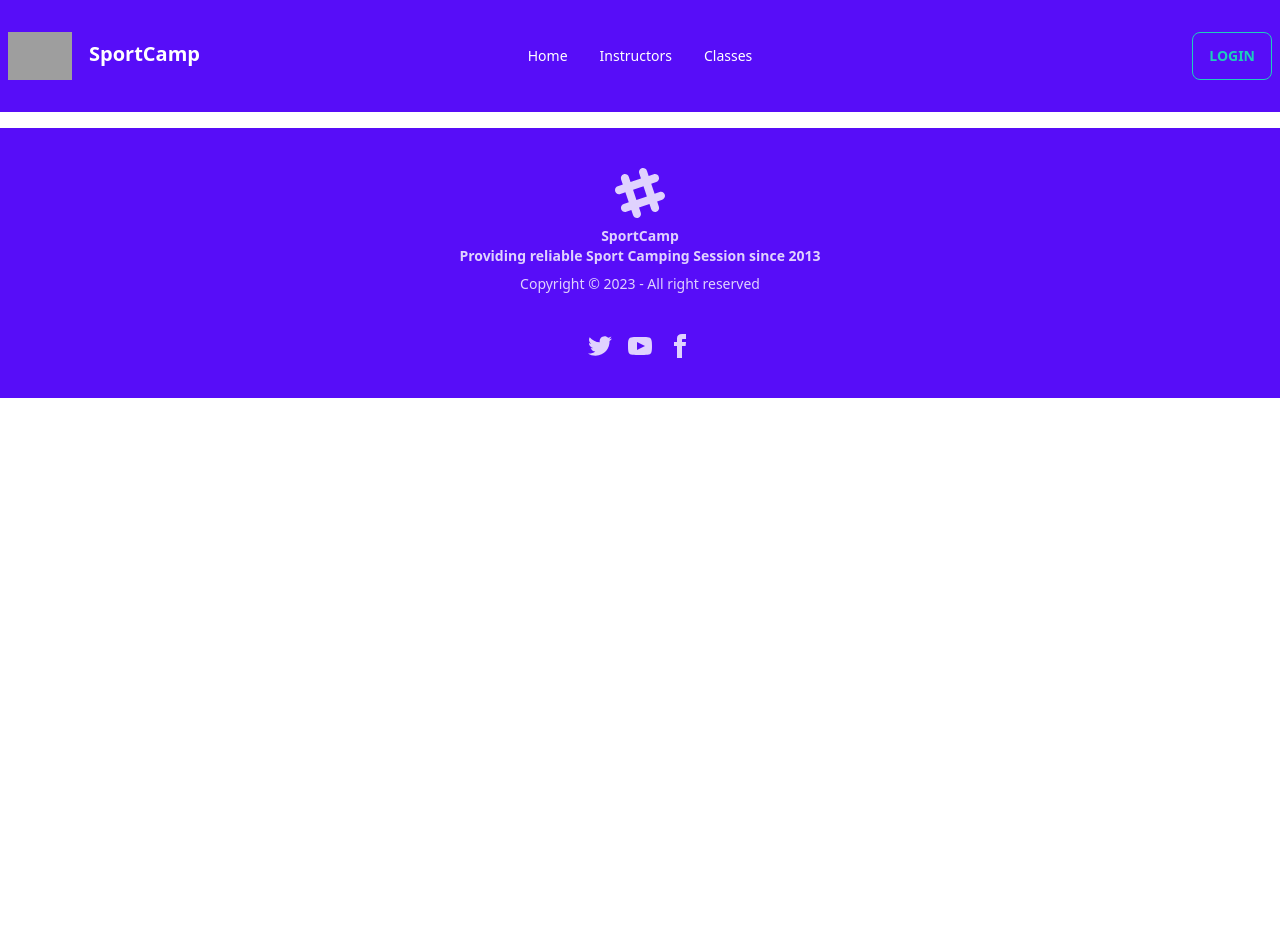
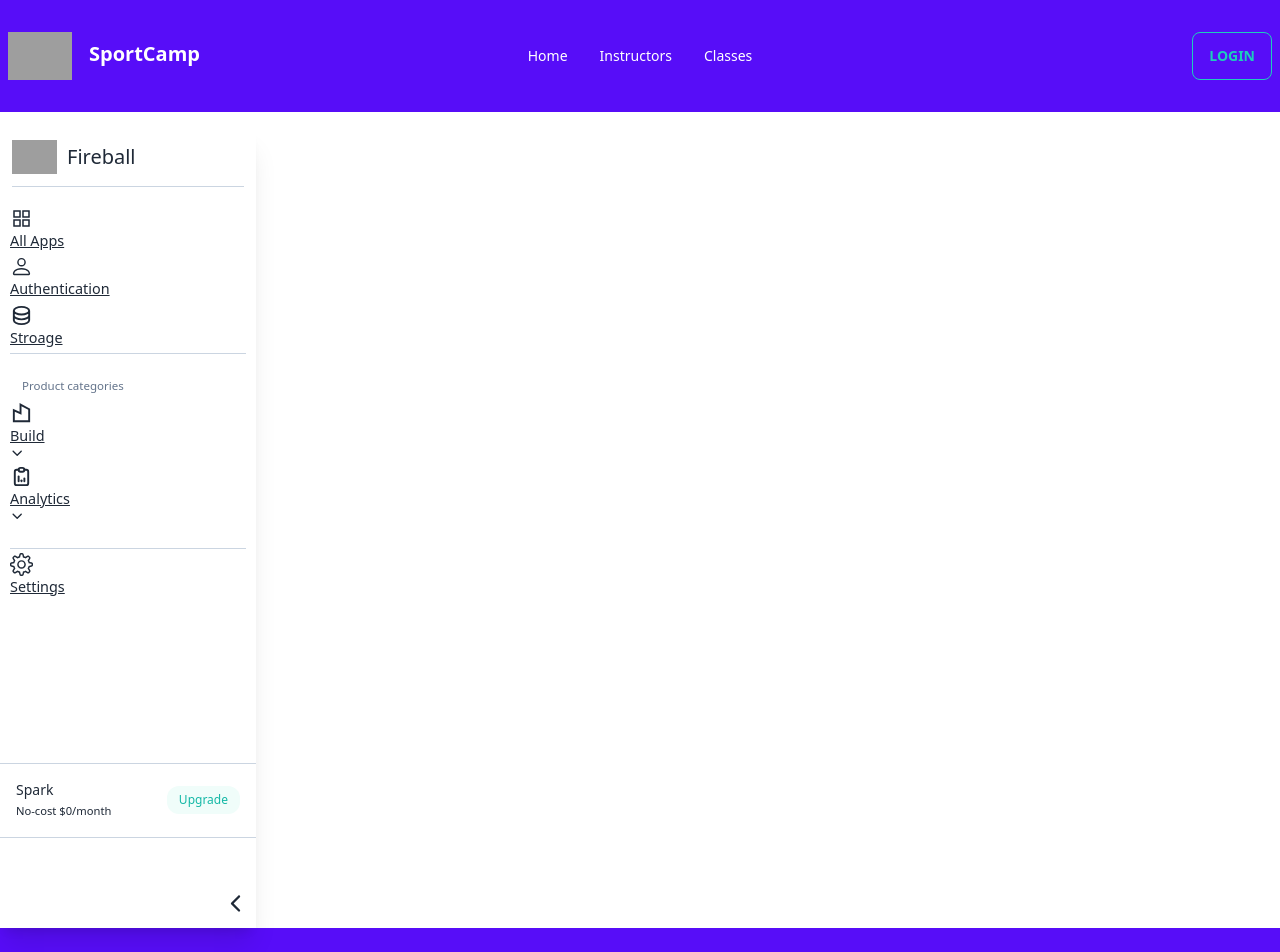
Before and after one commit to EftekharAlam2/SportCamp-Client-Side, a React (Vite) app: page / in a window 1280 px wide. Shown: the top 952 px of the page. Before the commit the page ends 800 px from the top, so only its background shows below. Built offline with nearby package versions, Linux system fonts and the light colour scheme; no server answers; grey boxes are pictures that could not be loaded.

Commit message:
sidebar added

```diff
--- a/package.json
+++ b/package.json
@@ -11,12 +11,14 @@
   },
   "dependencies": {
     "firebase": "^10.0.0",
+    "framer-motion": "^10.15.2",
     "localforage": "^1.10.0",
     "match-sorter": "^6.3.1",
     "react": "^18.2.0",
     "react-dom": "^18.2.0",
     "react-helmet-async": "^1.3.0",
     "react-icons": "^4.10.1",
+    "react-responsive": "^9.0.2",
     "react-router-dom": "^6.13.0",
     "sort-by": "^0.0.2",
     "sweetalert2": "^11.7.12"
--- a/src/App.jsx
+++ b/src/App.jsx
@@ -2,6 +2,7 @@
 import Footer from "./Pages/SharedPage/Footer";
 import NavBar from "./Pages/SharedPage/NavBar";
 import { Helmet } from "react-helmet-async";
+import Sidebar from "./Pages/SharedPage/Index";
 
 function App() {
   return (
@@ -10,6 +11,7 @@
         <title>SportCamp | Home</title>
       </Helmet>
       <NavBar></NavBar>
+      <Sidebar></Sidebar>
       <Outlet></Outlet>
       <Footer></Footer>
     </>
--- /dev/null
+++ b/src/Pages/SharedPage/Index.jsx
@@ -0,0 +1,191 @@
+import { useEffect, useState } from "react";
+import { useRef } from "react";
+import SubMenu from "./SubMenu";
+import { motion } from "framer-motion";
+
+import { IoIosArrowBack } from "react-icons/io";
+import { SlSettings } from "react-icons/sl";
+import { AiOutlineAppstore } from "react-icons/ai";
+import { BsPerson } from "react-icons/bs";
+import { HiOutlineDatabase } from "react-icons/hi";
+import { TbReportAnalytics } from "react-icons/tb";
+import { RiBuilding3Line } from "react-icons/ri";
+import { useMediaQuery } from "react-responsive";
+import { MdMenu } from "react-icons/md";
+import { NavLink, useLocation } from "react-router-dom";
+
+const Sidebar = () => {
+  let isTabletMid = useMediaQuery({ query: "(max-width: 768px)" });
+  const [open, setOpen] = useState(isTabletMid ? false : true);
+  const sidebarRef = useRef();
+  const { pathname } = useLocation();
+
+  useEffect(() => {
+    if (isTabletMid) {
+      setOpen(false);
+    } else {
+      setOpen(true);
+    }
+  }, [isTabletMid]);
+
+  useEffect(() => {
+    isTabletMid && setOpen(false);
+  }, [pathname]);
+
+  const Nav_animation = isTabletMid
+    ? {
+        open: {
+          x: 0,
+          width: "16rem",
+          transition: {
+            damping: 40,
+          },
+        },
+        closed: {
+          x: -250,
+          width: 0,
+          transition: {
+            damping: 40,
+            delay: 0.15,
+          },
+        },
+      }
+    : {
+        open: {
+          width: "16rem",
+          transition: {
+            damping: 40,
+          },
+        },
+        closed: {
+          width: "4rem",
+          transition: {
+            damping: 40,
+          },
+        },
+      };
+
+  const subMenusList = [
+    {
+      name: "build",
+      icon: RiBuilding3Line,
+      menus: ["auth", "app settings", "stroage", "hosting"],
+    },
+    {
+      name: "analytics",
+      icon: TbReportAnalytics,
+      menus: ["dashboard", "realtime", "events"],
+    },
+  ];
+
+  return (
+    <div>
+      <div
+        onClick={() => setOpen(false)}
+        className={`md:hidden fixed inset-0 max-h-screen z-[998] bg-black/50 ${
+          open ? "block" : "hidden"
+        } `}
+      ></div>
+      <motion.div
+        ref={sidebarRef}
+        variants={Nav_animation}
+        initial={{ x: isTabletMid ? -250 : 0 }}
+        animate={open ? "open" : "closed"}
+        className=" bg-white text-gray shadow-xl z-[999] max-w-[16rem]  w-[16rem]
+            overflow-hidden md:relative fixed
+         h-screen "
+      >
+        <div className="flex items-center gap-2.5 font-medium border-b py-3 border-slate-300  mx-3">
+          <img
+            src="https://img.icons8.com/color/512/firebase.png"
+            width={45}
+            alt=""
+          />
+          <span className="text-xl whitespace-pre">Fireball</span>
+        </div>
+
+        <div className="flex flex-col  h-full">
+          <ul className="whitespace-pre px-2.5 text-[0.9rem] py-5 flex flex-col gap-1  font-medium overflow-x-hidden scrollbar-thin scrollbar-track-white scrollbar-thumb-slate-100   md:h-[68%] h-[70%]">
+            <li>
+              <NavLink to={"/"} className="link">
+                <AiOutlineAppstore size={23} className="min-w-max" />
+                All Apps
+              </NavLink>
+            </li>
+            <li>
+              <NavLink to={"/authentication"} className="link">
+                <BsPerson size={23} className="min-w-max" />
+                Authentication
+              </NavLink>
+            </li>
+            <li>
+              <NavLink to={"/stroage"} className="link">
+                <HiOutlineDatabase size={23} className="min-w-max" />
+                Stroage
+              </NavLink>
+            </li>
+
+            {(open || isTabletMid) && (
+              <div className="border-y py-5 border-slate-300 ">
+                <small className="pl-3 text-slate-500 inline-block mb-2">
+                  Product categories
+                </small>
+                {subMenusList?.map((menu) => (
+                  <div key={menu.name} className="flex flex-col gap-1">
+                    <SubMenu data={menu} />
+                  </div>
+                ))}
+              </div>
+            )}
+            <li>
+              <NavLink to={"/settings"} className="link">
+                <SlSettings size={23} className="min-w-max" />
+                Settings
+              </NavLink>
+            </li>
+          </ul>
+          {open && (
+            <div className="flex-1 text-sm z-50  max-h-48 my-auto  whitespace-pre   w-full  font-medium  ">
+              <div className="flex border-y border-slate-300 p-4 items-center justify-between">
+                <div>
+                  <p>Spark</p>
+                  <small>No-cost $0/month</small>
+                </div>
+                <p className="text-teal-500 py-1.5 px-3 text-xs bg-teal-50 rounded-xl">
+                  Upgrade
+                </p>
+              </div>
+            </div>
+          )}
+        </div>
+        <motion.div
+          onClick={() => {
+            setOpen(!open);
+          }}
+          animate={
+            open
+              ? {
+                  x: 0,
+                  y: 0,
+                  rotate: 0,
+                }
+              : {
+                  x: -10,
+                  y: -200,
+                  rotate: 180,
+                }
+          }
+          transition={{ duration: 0 }}
+          className="absolute w-fit h-fit md:block z-50 hidden right-2 bottom-3 cursor-pointer"
+        >
+          <IoIosArrowBack size={25} />
+        </motion.div>
+      </motion.div>
+      <div className="m-3 md:hidden  " onClick={() => setOpen(true)}>
+        <MdMenu size={25} />
+      </div>
+    </div>
+  );
+};
+
+export default Sidebar;
--- /dev/null
+++ b/src/Pages/SharedPage/SubMenu.jsx
@@ -0,0 +1,49 @@
+import { useState } from "react";
+import { motion } from "framer-motion";
+import { IoIosArrowDown } from "react-icons/io";
+import { NavLink, useLocation } from "react-router-dom";
+
+const SubMenu = ({ data }) => {
+  const { pathname } = useLocation();
+  const [subMenuOpen, setSubMenuOpen] = useState(false);
+  return (
+    <>
+      <li
+        className={`link ${pathname.includes(data.name) && "text-blue-600"}`}
+        onClick={() => setSubMenuOpen(!subMenuOpen)}
+      >
+        <data.icon size={23} className="min-w-max" />
+        <p className="flex-1 capitalize">{data.name}</p>
+        <IoIosArrowDown
+          className={` ${subMenuOpen && "rotate-180"} duration-200 `}
+        />
+      </li>
+      <motion.ul
+        animate={
+          subMenuOpen
+            ? {
+                height: "fit-content",
+              }
+            : {
+                height: 0,
+              }
+        }
+        className="flex h-0 flex-col pl-14 text-[0.8rem] font-normal overflow-hidden"
+      >
+        {data.menus?.map((menu) => (
+          <li key={menu}>
+            {/* className="hover:text-blue-600 hover:font-medium" */}
+            <NavLink
+              to={`/${data.name}/${menu}`}
+              className="link !bg-transparent capitalize"
+            >
+              {menu}
+            </NavLink>
+          </li>
+        ))}
+      </motion.ul>
+    </>
+  );
+};
+
+export default SubMenu;
```
Also changed, not shown: 1 other file (tests, documents, lock files or other folders).
